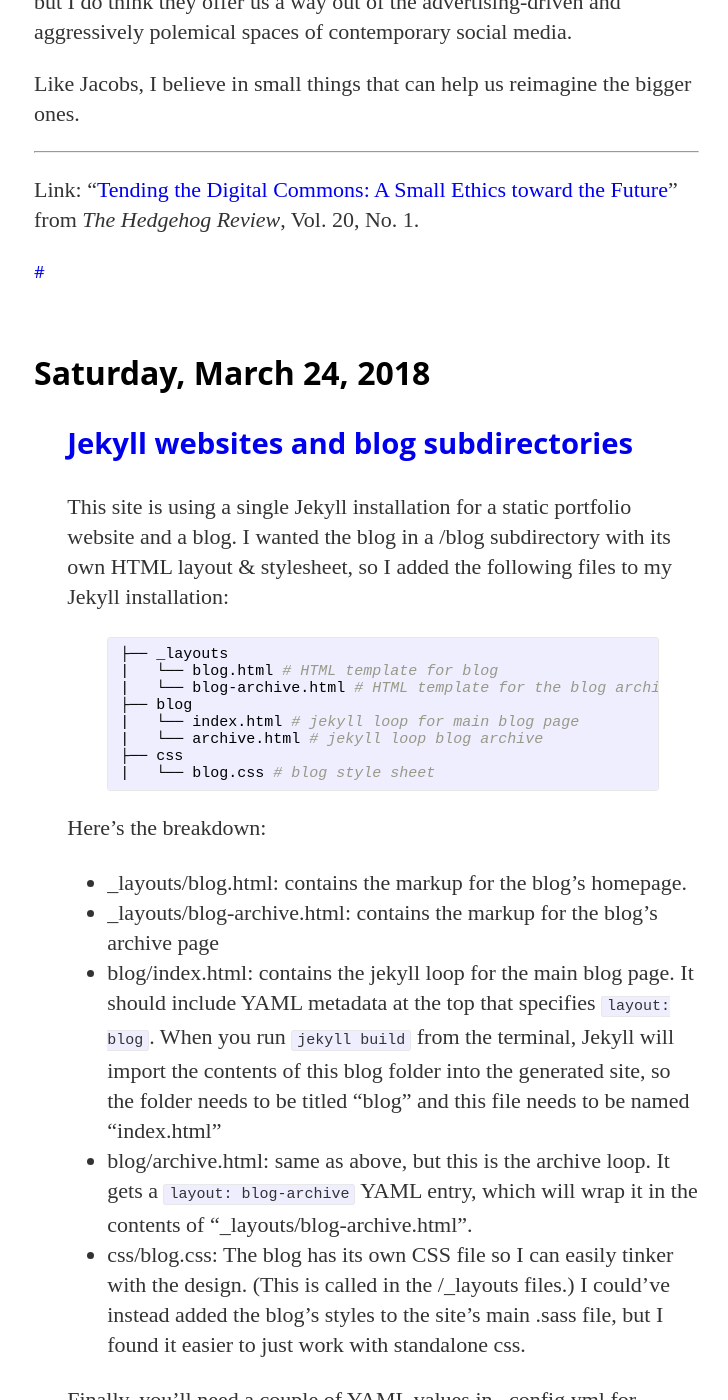
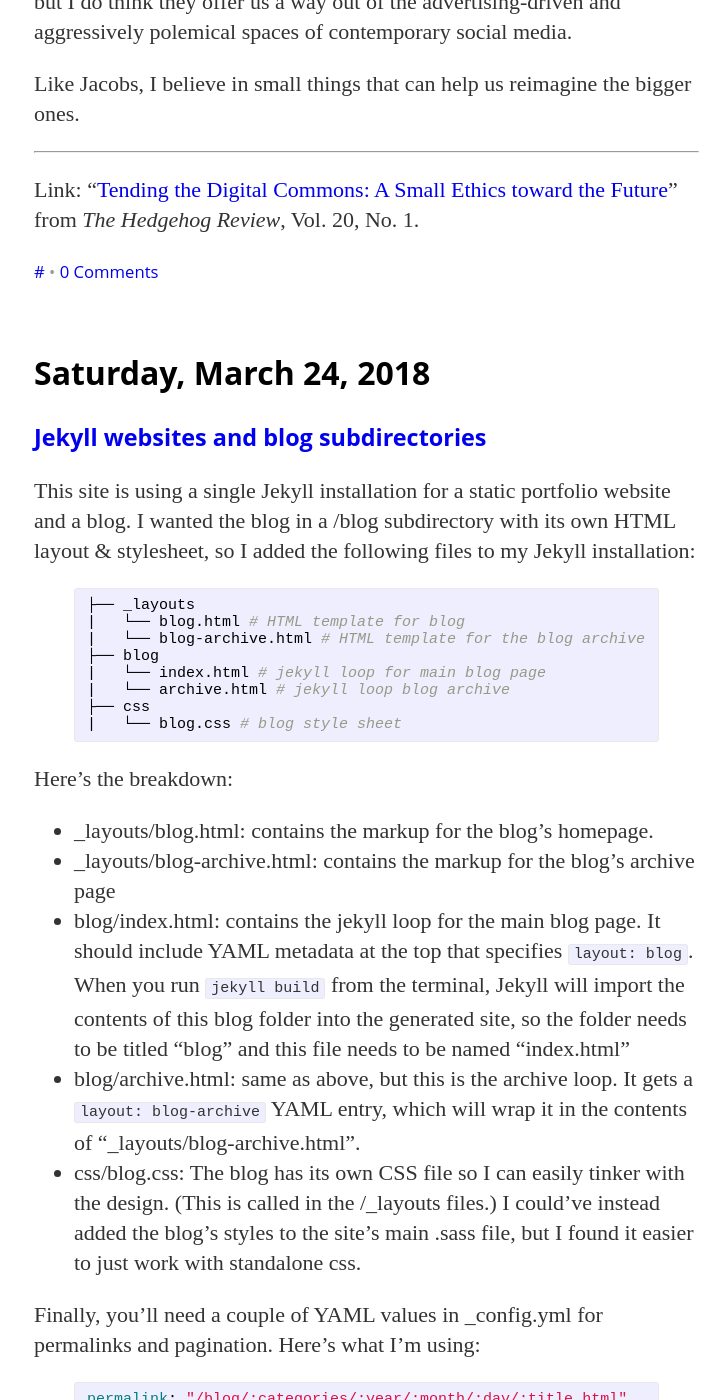
Before and after one commit to timlockridge/timlockridgedotcom, a Jekyll site: the page built from blog/index.html, in a window 1280 px wide and 1400 px high, scrolled down 1737 px. Shown: the whole window, without its empty margins (291-1019 px from the left). Built offline with Jekyll 4.4.1, drawn with Linux system fonts in a browser that asks for light colours; nearby versions of some CDN libraries; some web fonts are replaced; Markdown is read by kramdown in place of the engine named in the settings; the list of posts is cut into pages by our own code; comment, search, counter and statistics services are not loaded; some of the changed text lies outside the part shown.

Commit message:
Fix div in loop; expose comments

```diff
--- a/blog/index.html
+++ b/blog/index.html
@@ -6,6 +6,7 @@ title: Blog
 <div class="blog-mainpage">
 
 <div id="posts">
+  <div class="blog-postcontent">
 
   {% for post in paginator.posts %}
 
@@ -14,12 +15,11 @@ title: Blog
 
       {% if day != nday %}
           <h2 class="date">{{ post.date | date: "%A, %B %e, %Y" }}</h2>
-          <div class="blog-postcontent">
       {% endif %}
       <div class="post-container">
       <h3 class="post-title"><a href="{{ post.url }}">{{ post.title }}</a></h3>
       {{ post.content }}
-      <small class="post-date" style="color: #999;"><a href="{{ post.url }}">#</a> {% if page.comments %} • <a href="https://www.timlockridge.com{{ page.url }}#disqus_thread">0 Comments</a>{% endif %}</small>
+      <small class="post-date" style="color: #999;"><a href="{{ post.url }}">#</a> • <a href="https://www.timlockridge.com{{ page.url }}#disqus_thread">0 Comments</a></small>
     </div>
   {% endfor %}
 </div>
```
